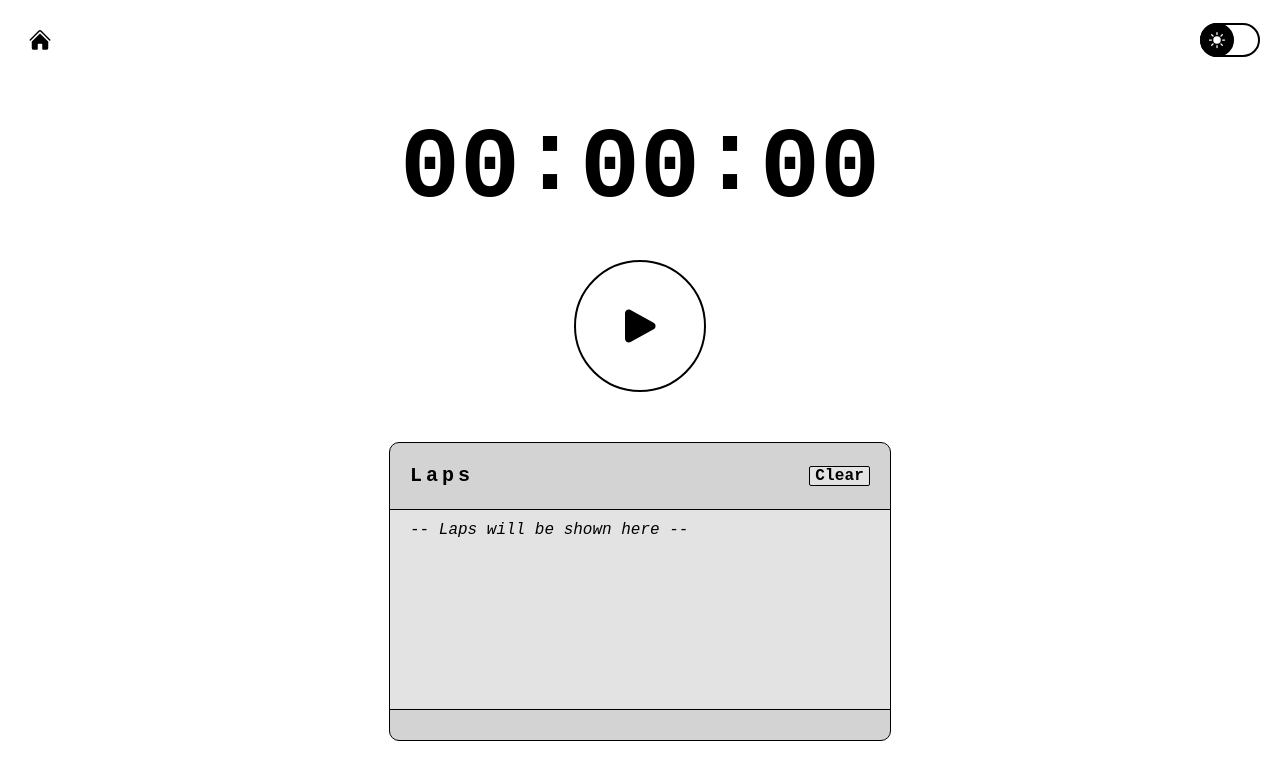
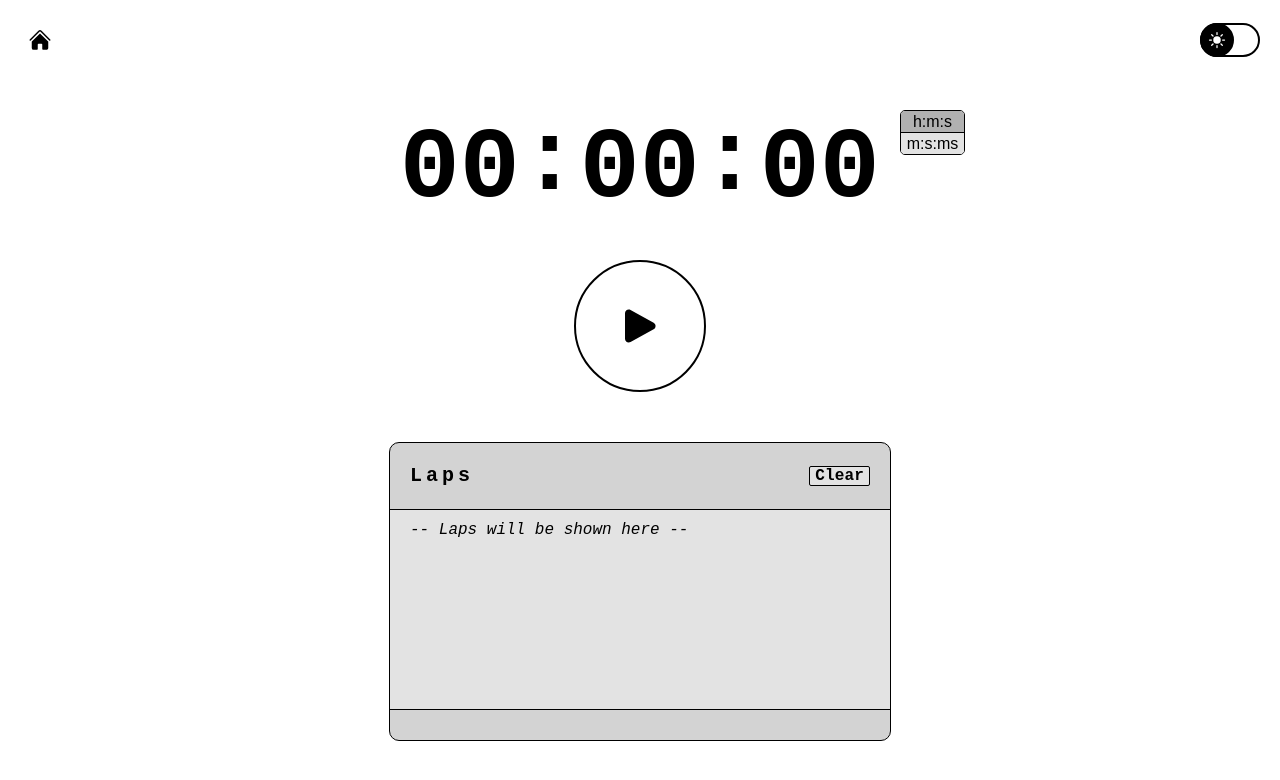
Before and after one commit to SEPOTOM/time-app, a React (Vite) app: page /stopwatch in a window 1280 px wide. Shown: the top 780 px of the page. Built offline with nearby package versions, Linux system fonts and the light colour scheme.

Commit message:
feat: add clock modes switcher to StopwatchPage component

```diff
--- a/src/pages/StopwatchPage/StopwatchPage.tsx
+++ b/src/pages/StopwatchPage/StopwatchPage.tsx
@@ -62,7 +62,17 @@ const StopwatchPage = () => {
 
   return (
     <main className="stopwatch">
-      <ClockFace time={time} onTimeChange={setTime} />
+      <div className="stopwatch__row">
+        <ClockFace time={time} onTimeChange={setTime} />
+        <div className="stopwatch__switcher">
+          <button className="stopwatch__option" type="button" disabled>
+            h:m:s
+          </button>
+          <button className="stopwatch__option" type="button">
+            m:s:ms
+          </button>
+        </div>
+      </div>
       <div className="stopwatch__buttons">
         {isStarted ? (
           <>
--- a/src/pages/StopwatchPage/index.css
+++ b/src/pages/StopwatchPage/index.css
@@ -15,3 +15,46 @@
   column-gap: 40px;
   margin-bottom: 20px;
 }
+
+.stopwatch__row {
+  display: flex;
+  align-items: flex-start;
+}
+
+.stopwatch__switcher {
+  display: flex;
+  flex-direction: column;
+  margin: 0 -65px 0 0;
+
+  border: 1px solid #000000;
+  border-radius: 5px;
+  transform: translate(20px, 0);
+  overflow: hidden;
+}
+
+.stopwatch__option {
+  font-size: 1.6rem;
+  line-height: 120%;
+  color: #000000;
+
+  background-color: #e3e3e3;
+  border: none;
+
+  cursor: pointer;
+}
+
+.stopwatch__option:hover {
+  background-color: #cdcdcd;
+}
+
+.stopwatch__option:active {
+  background-color: #b1b1b1;
+}
+
+.stopwatch__option:first-child {
+  border-bottom: 1px solid #000000;
+}
+
+.stopwatch__option:disabled {
+  background-color: #b1b1b1;
+}
```
